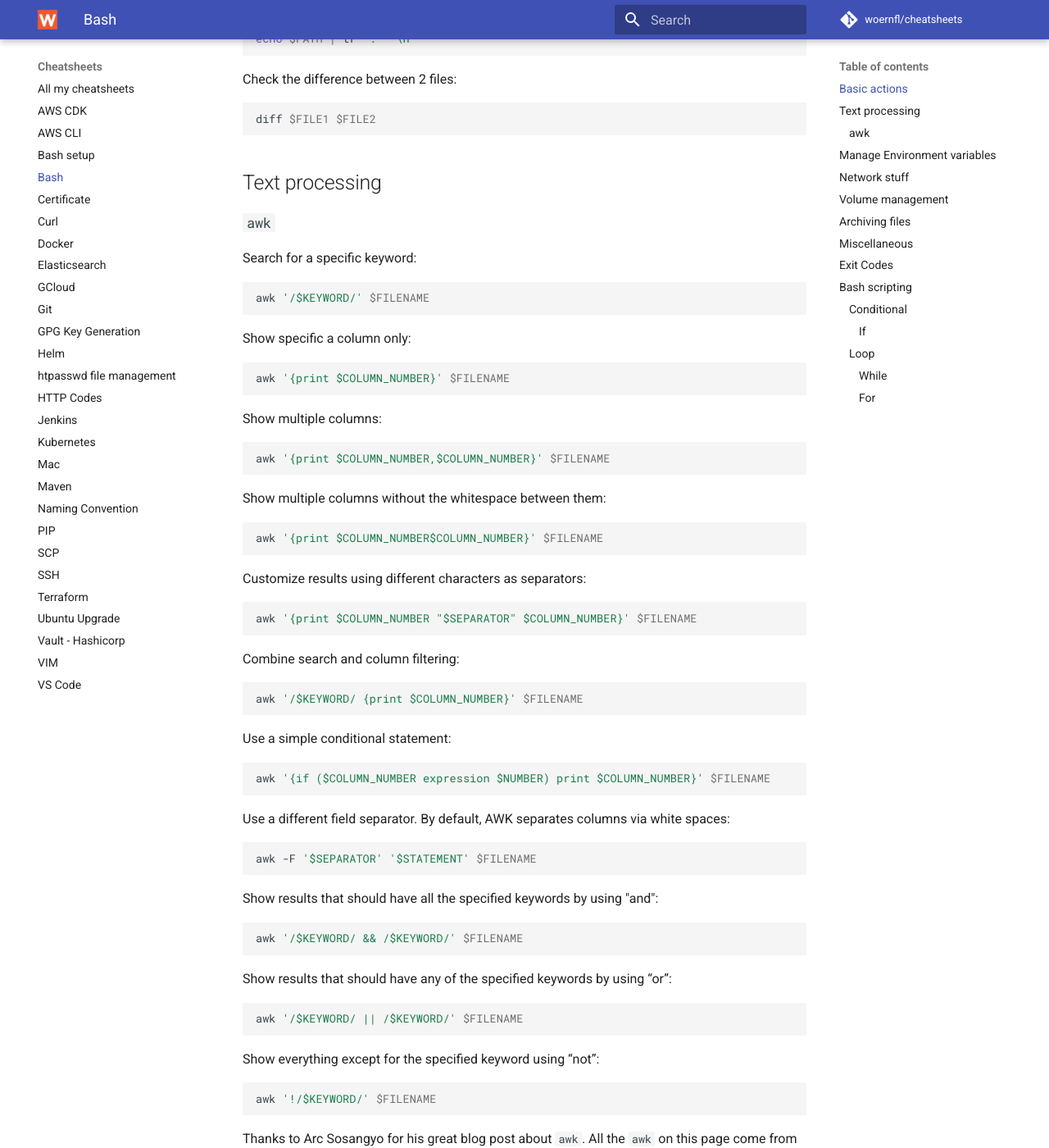
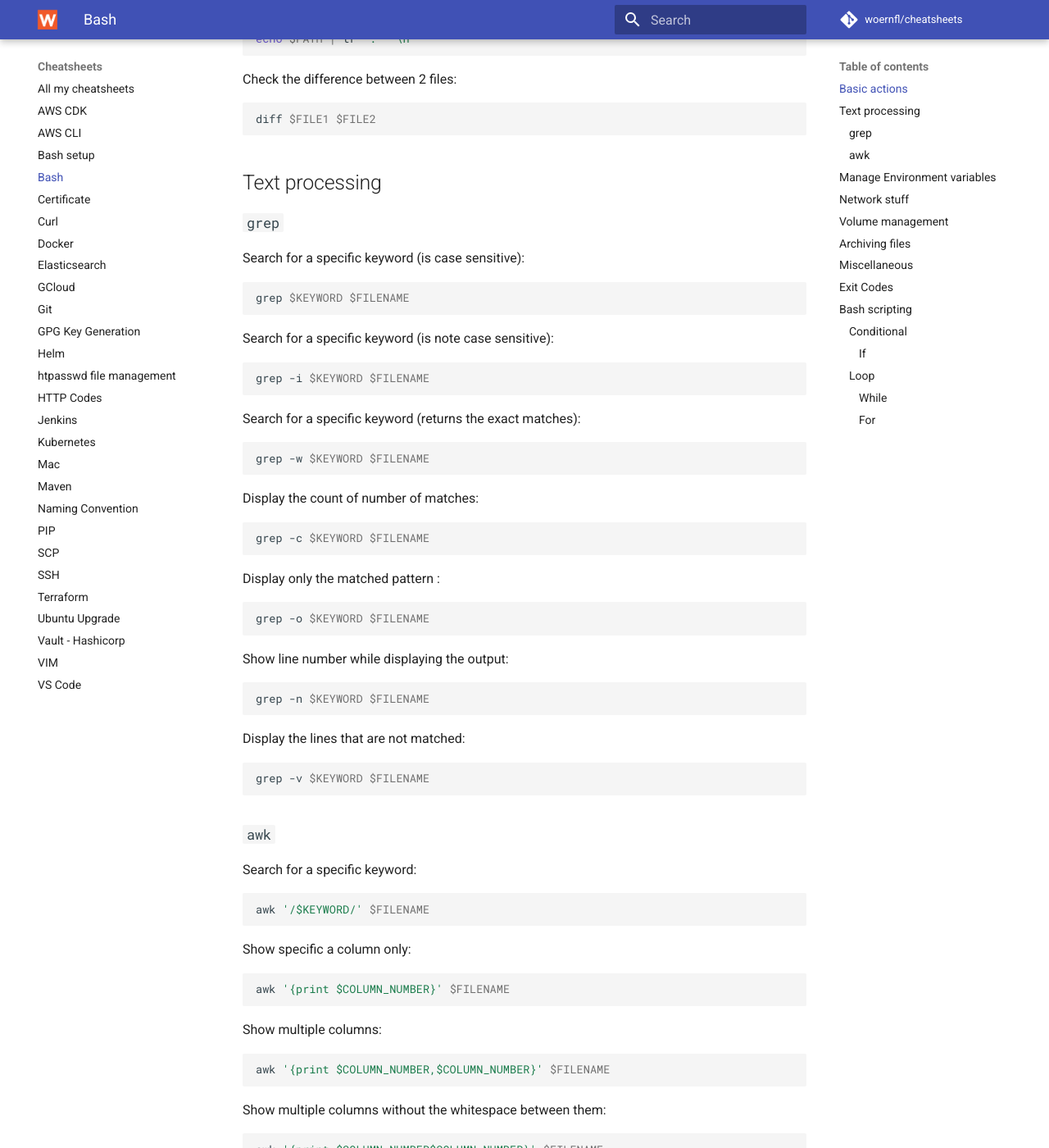
Before and after one commit to woernfl/cheatsheets, an MkDocs documentation site: the page built from docs/bash.md, in a window 1280 px wide and 1400 px high, scrolled down 654 px. Shown: the whole window at 82% size. Built offline with MkDocs 1.6.1 and Material for MkDocs 9.7.7, drawn with Linux system fonts in a browser that asks for light colours; comment, search, counter and statistics services are not loaded.

Commit message:
Update bash.md

````diff
--- a/docs/bash.md
+++ b/docs/bash.md
@@ -40,6 +40,50 @@ diff $FILE1 $FILE2
 ```
 
 ## Text processing
+
+### `grep`
+
+Search for a specific keyword (is case sensitive):
+
+```bash
+grep $KEYWORD $FILENAME
+```
+
+Search for a specific keyword (is note case sensitive):
+
+```bash
+grep -i $KEYWORD $FILENAME
+```
+
+Search for a specific keyword (returns the exact matches):
+
+```bash
+grep -w $KEYWORD $FILENAME
+```
+
+Display the count of number of matches:
+
+```bash
+grep -c $KEYWORD $FILENAME
+```
+
+Display only the matched pattern :
+
+```bash
+grep -o $KEYWORD $FILENAME
+```
+
+Show line number while displaying the output:
+
+```bash
+grep -n $KEYWORD $FILENAME
+```
+
+Display the lines that are not matched:
+
+```bash
+grep -v $KEYWORD $FILENAME
+```
 
 ### `awk`
 
````
